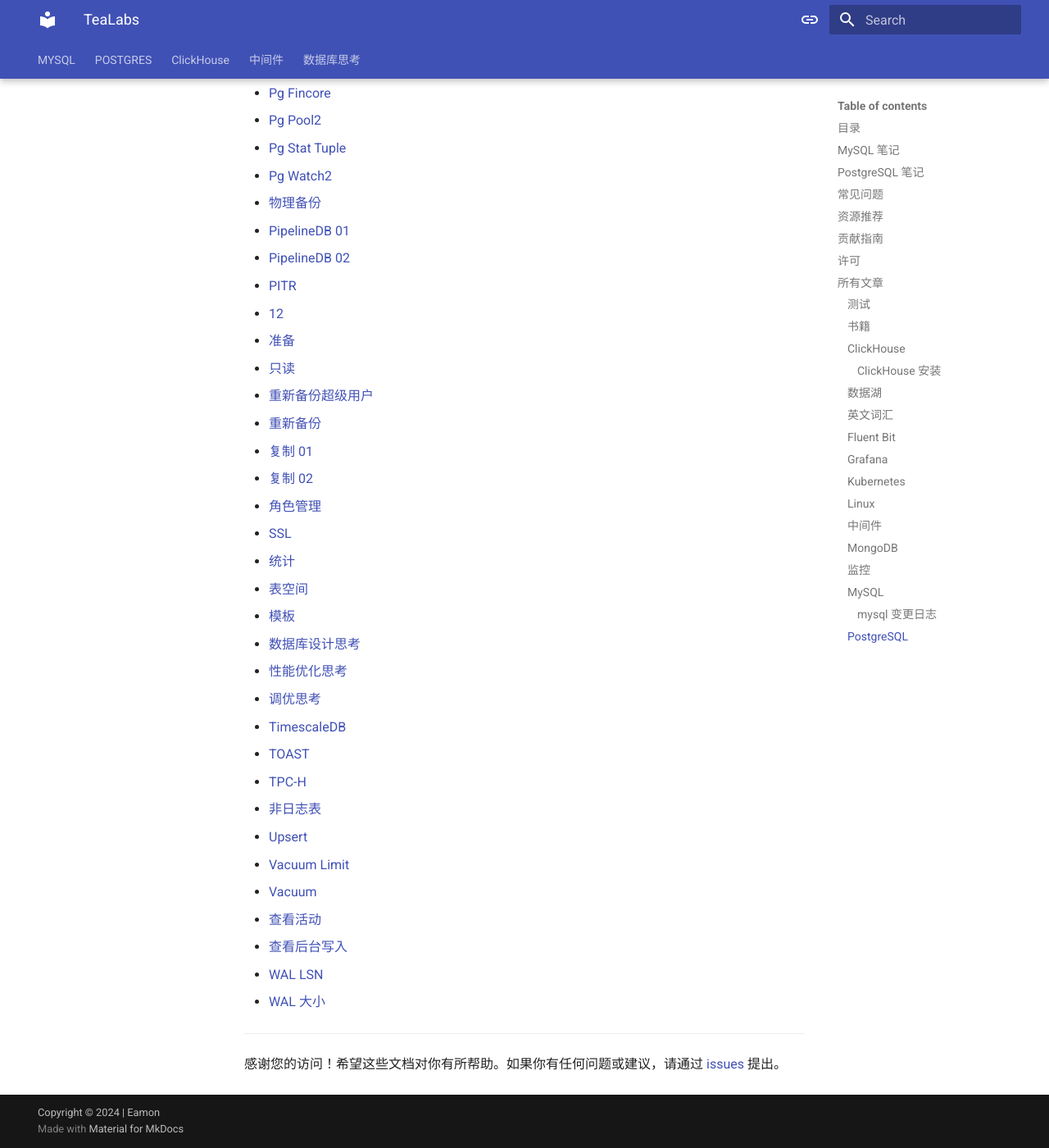
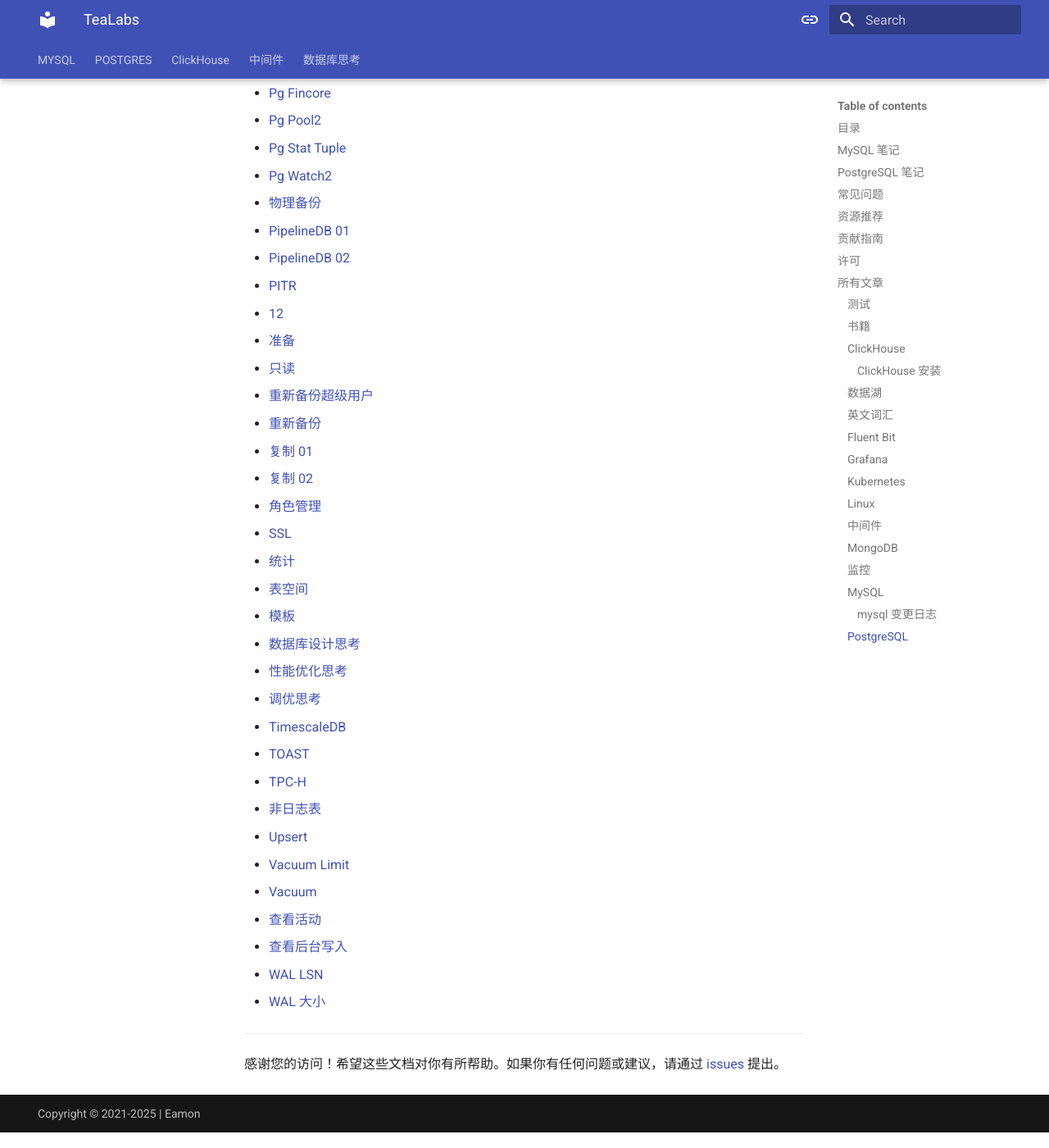
Before and after one commit to bodani/docs, an MkDocs documentation site: the page built from docs/index.md, in a window 1280 px wide and 1400 px high, scrolled down 6749 px. Shown: the whole window at 82% size. Built offline with MkDocs 1.6.1 and Material for MkDocs 9.7.7, drawn with Linux system fonts in a browser that asks for light colours.

Commit message:
Optimize the style

```diff
--- a/docs/stylesheets/extra.css
+++ b/docs/stylesheets/extra.css
@@ -4,3 +4,15 @@
     }
 
 }
+/* 隐藏整个 .md-copyright 容器内的所有内容 */
+.md-copyright {
+    font-size: 0 !important;    /* 隐藏所有文本 */
+    visibility: hidden !important; /* 双重保险 */
+  }
+
+  /* 单独恢复版权信息部分的可见性 */
+  .md-copyright__highlight {
+    font-size: 14px !important;  /* 恢复字体大小（根据主题默认值调整） */
+    visibility: visible !important;
+    display: block !important;
+  }
--- a/mkdocs.yml
+++ b/mkdocs.yml
@@ -9,11 +9,10 @@ site_description: >- # 项目描述
 # repo_url: https://github.com/bodani/docs.git # 仓库地址
 
 # 版权信息
-copyright: Copyright &copy; 2024  |   Eamon
+copyright: Copyright &copy;  2021-2025 | Eamon
 
 theme:
   name: "material"
-  powered_by: true
   palette:
     - media: "(prefers-color-scheme)" # 主题颜色
       scheme: slate
@@ -50,7 +49,7 @@ theme:
     - content.tooltips # 不太清楚呢这个
     # - header.autohide # 自动隐藏header
     # - navigation.expand # 默认展开导航栏
-    - navigation.footer  # 底部导航栏
+    # - navigation.footer  # 底部导航栏
     - navigation.indexes # 索引按钮可以直接触发文件，而不是只能点击其下属选项浏览，这个功能可以给对应的section提供很好的预览和导航功能
     # - navigation.instant # 瞬间加载 最好注释掉，多语言切换这个会导致跳回首页
     - navigation.instant.prefetch # 预加载
```
